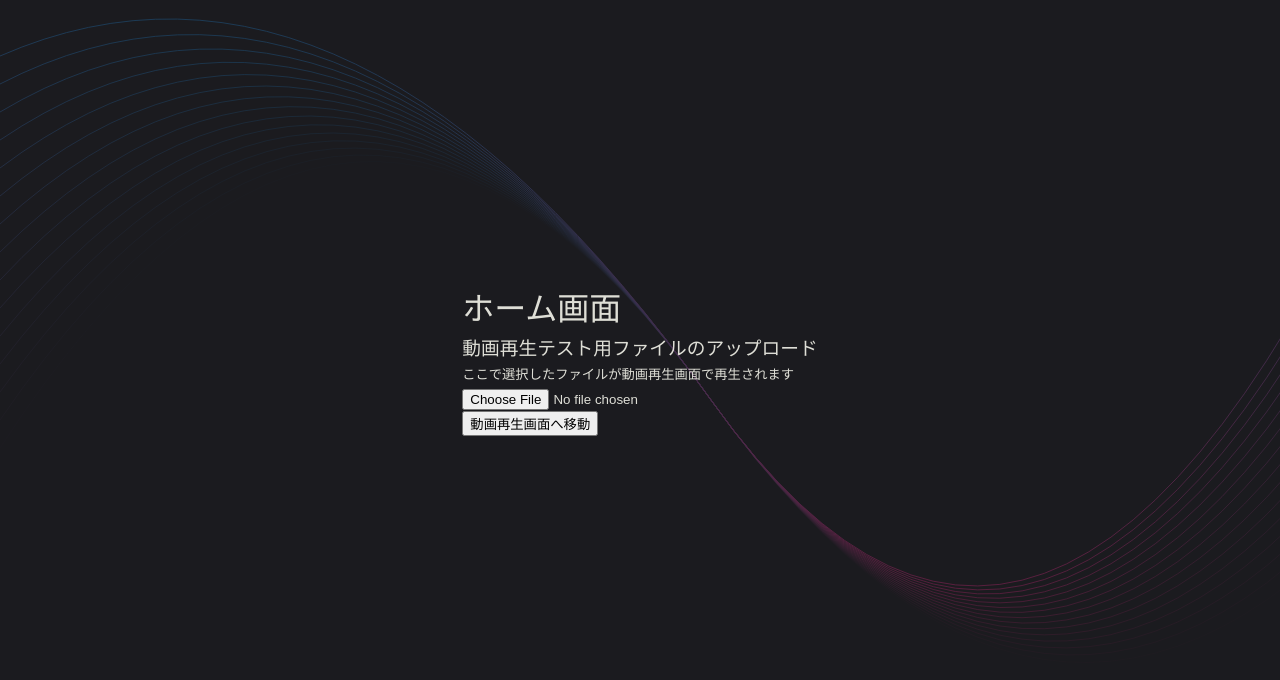
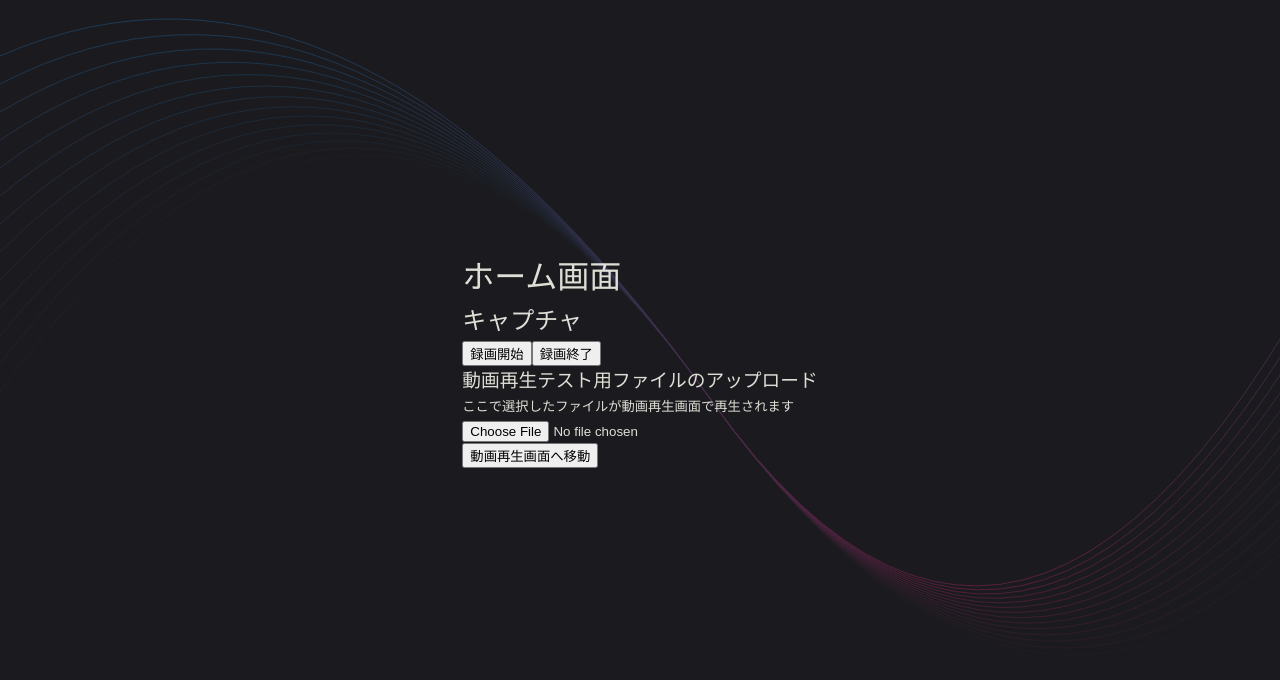
Before and after one commit to YuichirouSeitoku/mdd, a React (Vite) app in the folder src/renderer/: page /#/ in a window 1280 px wide. Shown: the top 680 px of the page. Built offline with nearby package versions, Linux system fonts and the light colour scheme.

Commit message:
feat(ui): 最低限の録画開始/終了ボタンを追加

```diff
--- a/src/renderer/src/components/Home.tsx
+++ b/src/renderer/src/components/Home.tsx
@@ -25,6 +25,11 @@ function Home(): JSX.Element {
   return (
     <div>
       <h1>ホーム画面</h1>
+      <section>
+        <h2>キャプチャ</h2>
+        <button onClick={startRecord}>録画開始</button>
+        <button onClick={stopRecord}>録画終了</button>
+      </section>
       <div>
         <h3>動画再生テスト用ファイルのアップロード</h3>
         <h5>ここで選択したファイルが動画再生画面で再生されます</h5>
```
